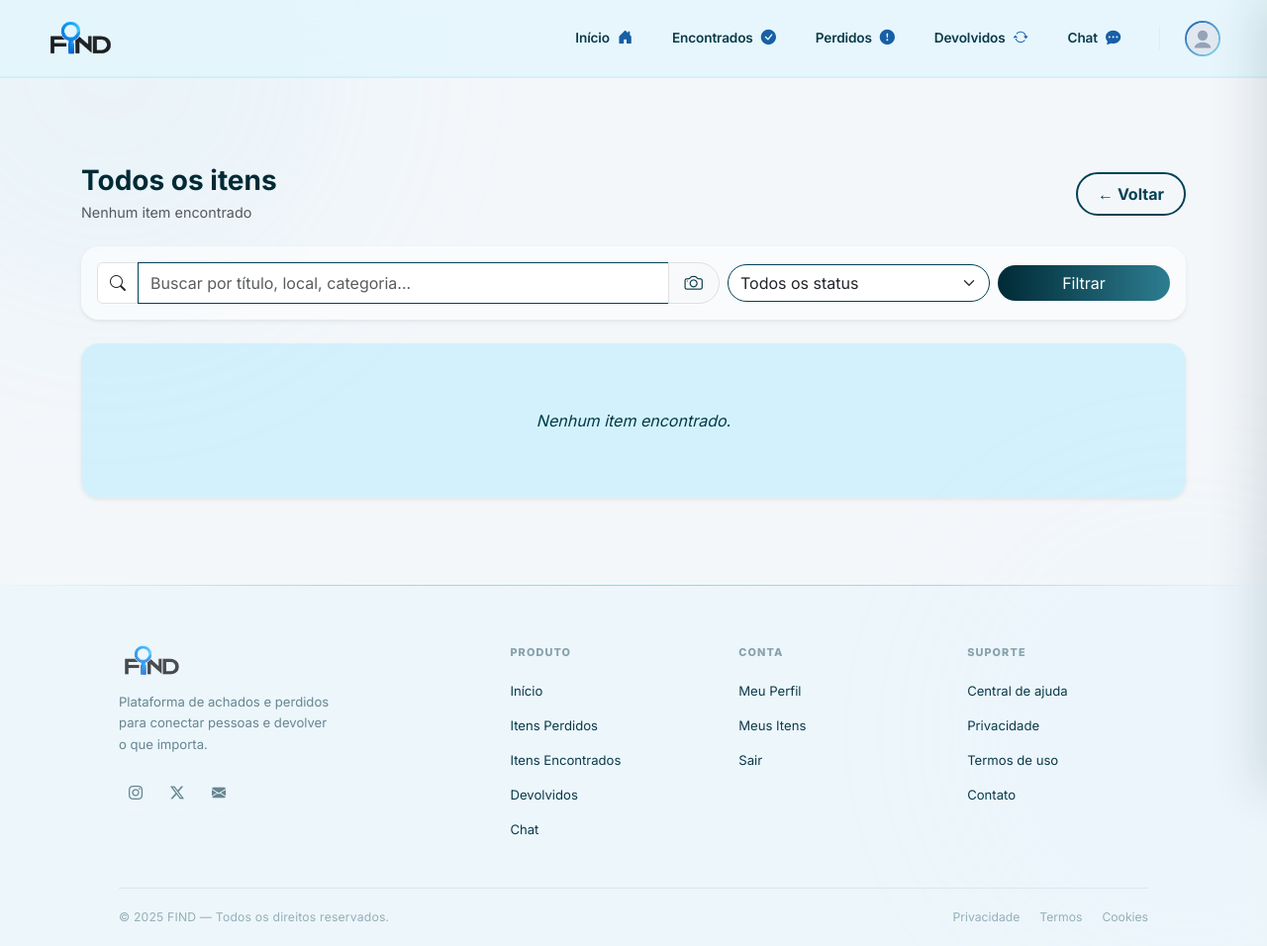
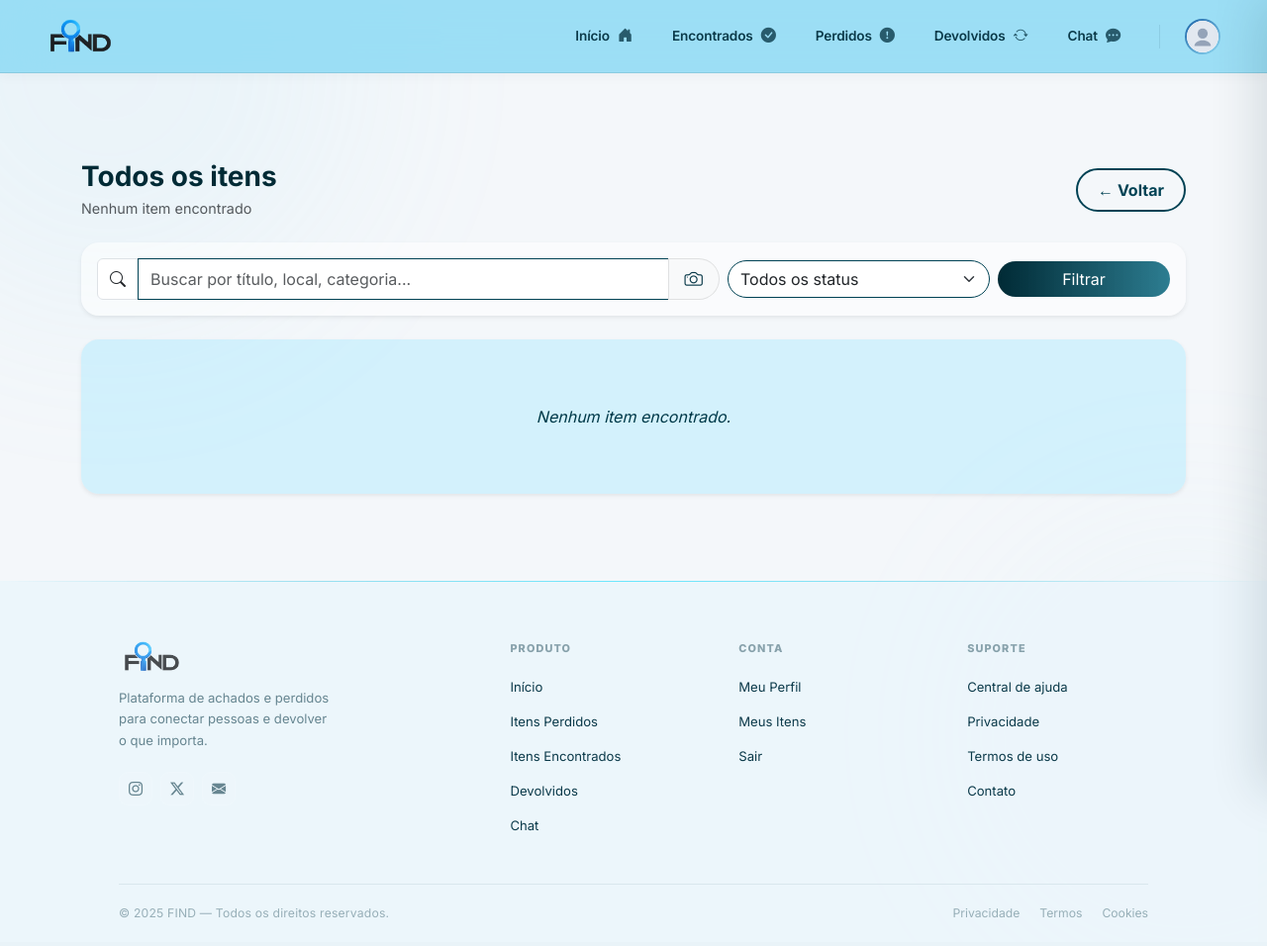
Before and after one commit to gabrlkstro/projeto_find, a Django app: page /itens/ in a window 1280 px wide. Shown: the whole page at 99% size. After the commit the page ends 927 px from the top, so only its background shows below. Run offline with Django 5.2, Linux system fonts and the light colour scheme; the visitor is signed in with stand-in values (Sample User, id 1); data that the repository does not hold is empty.

Commit message:
style: ajuste de cor da navbar no site combinando com o azul #90dbf4 do app e maior contraste

```diff
--- a/mainpage/static/mainpage/css/base.css
+++ b/mainpage/static/mainpage/css/base.css
@@ -11,18 +11,18 @@
   --brand-light:         #90dbf4;   /* primary do app */
   --brand-accent:        #1eaed4;   /* primaryDeep */
 
-  /* Navbar */
-  --nav-h:               78px;
-  --nav-bg:              rgba(227, 246, 252, 0.82);   /* cardBg com transparência */
-  --nav-bg-scrolled:     rgba(255, 255, 255, 0.90);
-  --nav-border:          rgba(144, 219, 244, 0.22);
-  --nav-shadow:          0 1px 0 rgba(11, 58, 74, 0.06);
-  --nav-shadow-scrolled: 0 4px 24px rgba(11, 58, 74, 0.10);
+  /* Navbar (Cor idêntica ao azul #90dbf4 do app com Glassmorphism) */
+  --nav-h:               74px;
+  --nav-bg:              rgba(144, 219, 244, 0.88);   /* #90dbf4 com transparência */
+  --nav-bg-scrolled:     rgba(144, 219, 244, 0.95);
+  --nav-border:          rgba(11, 58, 74, 0.12);
+  --nav-shadow:          0 2px 12px rgba(11, 58, 74, 0.05);
+  --nav-shadow-scrolled: 0 8px 30px rgba(11, 58, 74, 0.12);
 
-  /* Links */
-  --link-hover-bg:       rgba(144, 219, 244, 0.14);
-  --link-active-bg:      rgba(24, 95, 165, 0.10);
-  --link-active-color:   #185FA5;
+  /* Links na Navbar (contraste escuro sobre o azul claro) */
+  --link-hover-bg:       rgba(11, 58, 74, 0.06);
+  --link-active-bg:      #0B3A4A;
+  --link-active-color:   #ffffff;
 
   /* Footer */
   --footer-bg:      rgba(235, 245, 251, 0.90);  /* surface-alt do app */
@@ -134,16 +134,18 @@ body::after  { width: 400px; height: 400px; background: #b8e9fa; bottom: -140px;
 }
 .find-nav-link i {
   font-size: 0.95rem;
-  color: var(--brand-mid);
+  color: var(--brand-dark);
   transition: transform 0.2s ease;
+  opacity: 0.8;
 }
 .find-nav-link:hover {
   background: var(--link-hover-bg);
-  color: var(--brand-mid);
-  border-color: rgba(144, 219, 244, 0.18);
+  color: var(--brand-dark);
+  border-color: rgba(11, 58, 74, 0.15);
 }
 .find-nav-link:hover i {
   transform: translateY(-1px);
+  opacity: 1;
 }
 .find-nav-link.active {
   background: var(--link-active-bg);
```
